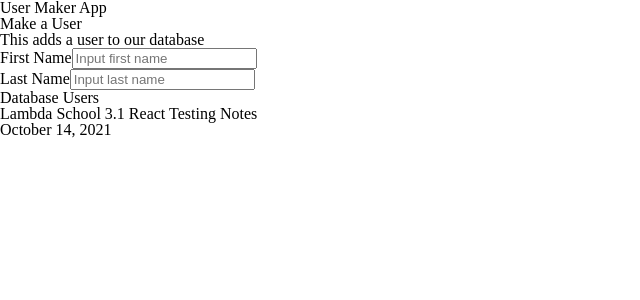
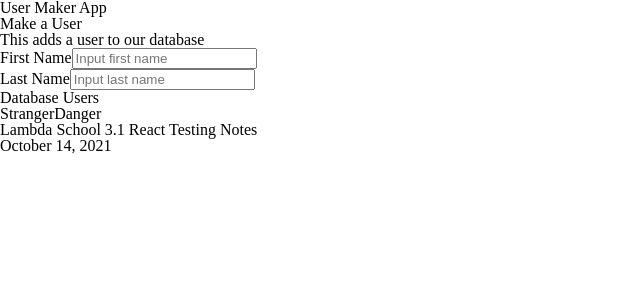
Before and after one commit to taratimmerman/user-maker-test, a React (Create React App) app: page / in a window 1280 px wide. Shown: the top 300 px of the page, without its empty margins (0-640 px from the left). Built offline with nearby package versions, Linux system fonts and the light colour scheme.

Commit message:
created user component

```diff
--- a/package.json
+++ b/package.json
@@ -6,6 +6,7 @@
     "@testing-library/jest-dom": "^5.14.1",
     "@testing-library/react": "^11.2.7",
     "@testing-library/user-event": "^12.8.3",
+    "prop-types": "^15.7.2",
     "react": "^17.0.2",
     "react-dom": "^17.0.2",
     "react-scripts": "4.0.3",
--- a/src/components/Database.jsx
+++ b/src/components/Database.jsx
@@ -1,8 +1,13 @@
 import React from 'react';
+
+import User from './User';
 
 const Database = () => (
   <section>
-    <h1>Database Users</h1>
+    <h2>Database Users</h2>
+    <div>
+      <User />
+    </div>
   </section>
 );
 
--- /dev/null
+++ b/src/components/User.jsx
@@ -0,0 +1,25 @@
+import React from 'react';
+
+import PropTypes from 'prop-types';
+
+const User = ({ firstName, lastName }) => (
+  <article>
+    <h3>
+      <span>{firstName}</span>
+      <span>{lastName}</span>
+    </h3>
+  </article>
+);
+
+User.propTypes = {
+  firstName: PropTypes.string,
+  lastName: PropTypes.string,
+
+};
+
+User.defaultProps = {
+  firstName: 'Stranger',
+  lastName: 'Danger',
+};
+
+export default User;
```
Also changed, not shown: 1 other file (tests, documents, lock files or other folders).
